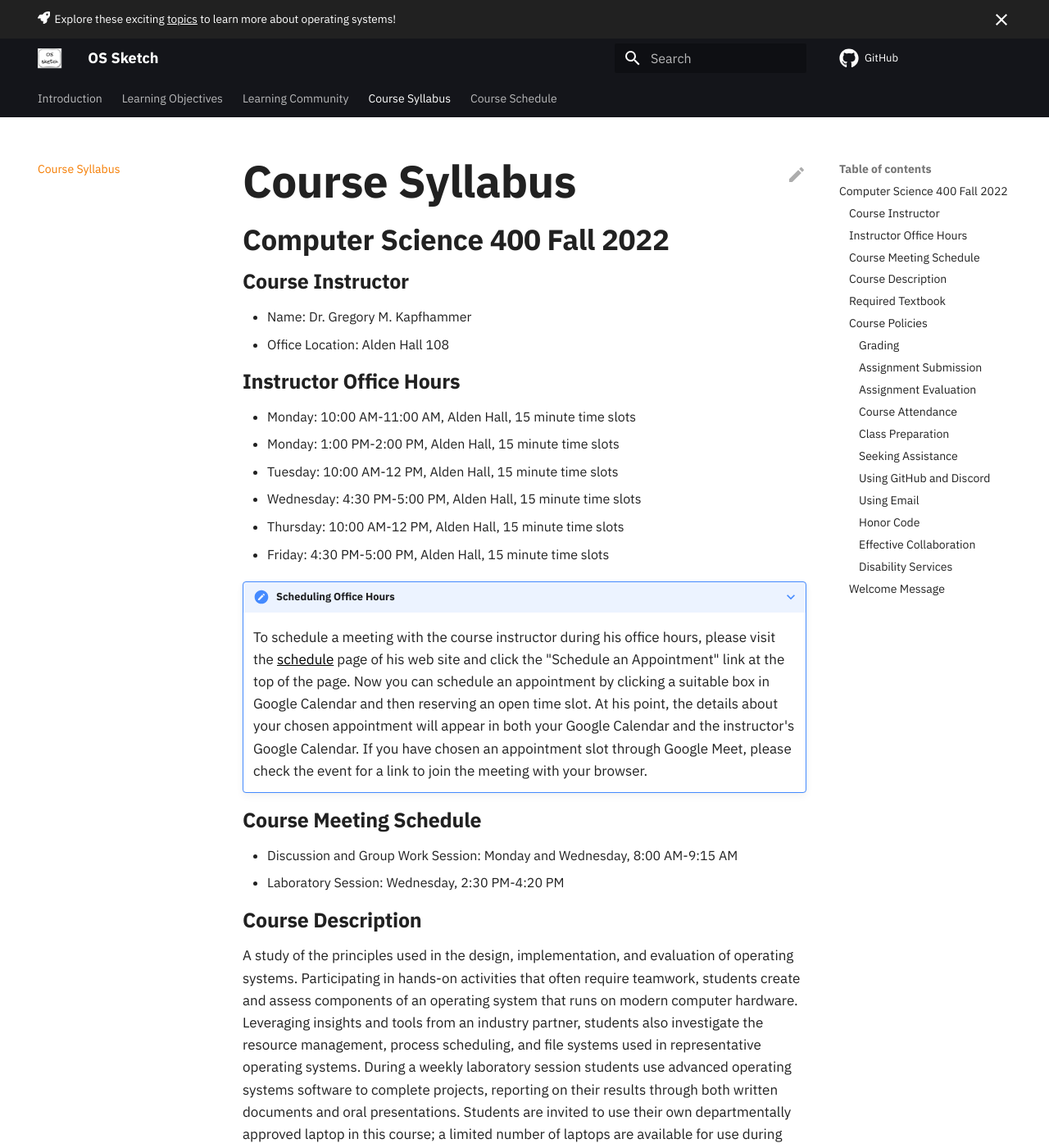
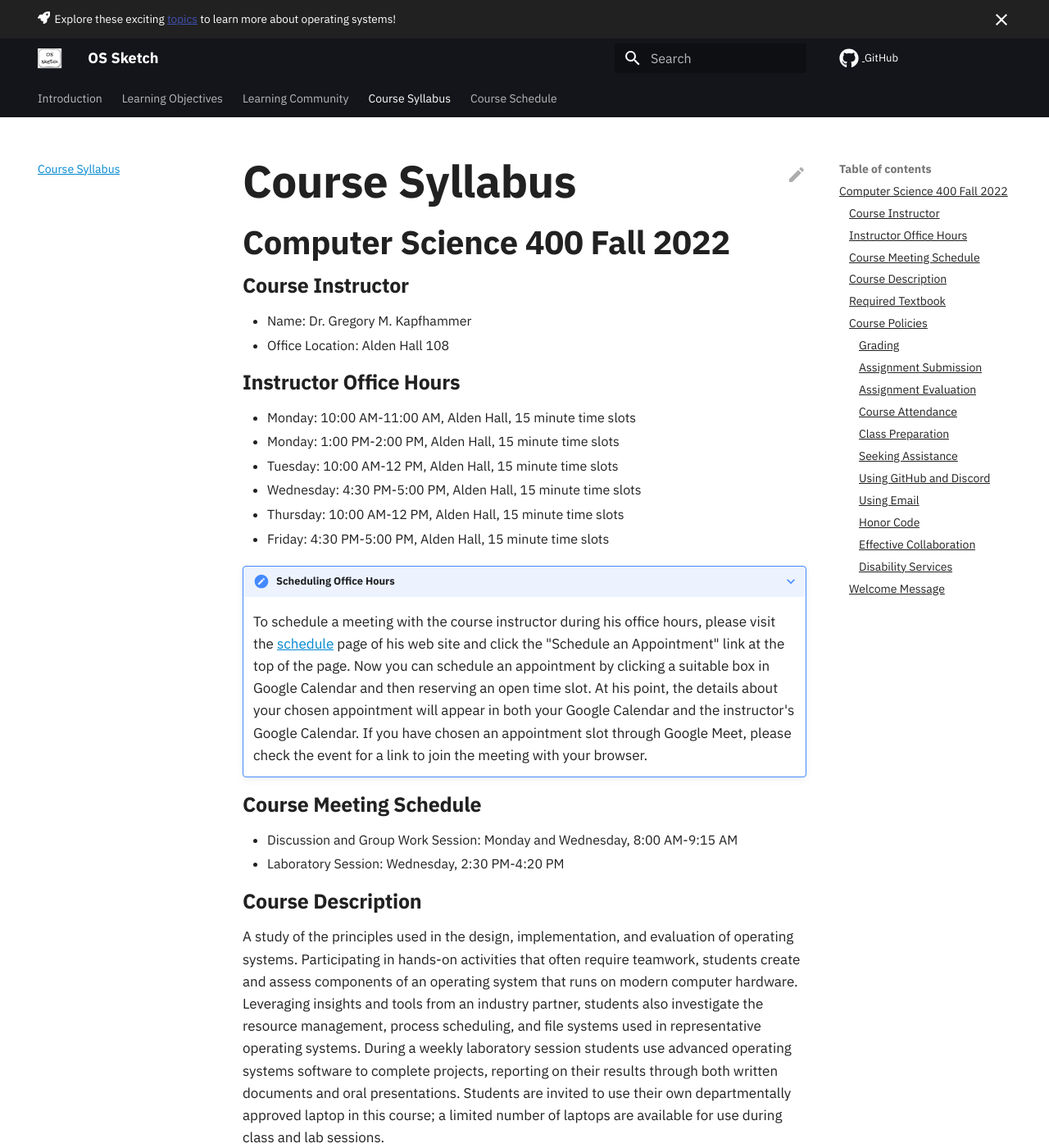
Before and after one commit to OS-Sketch/www.os-sketch.com, an MkDocs documentation site: the page built from docs/operating-systems/syllabus.md, in a window 1280 px wide and 1400 px high. Shown: the whole window at 82% size. Built offline with MkDocs 1.6.1 and Material for MkDocs 9.7.7, drawn with Linux system fonts in a browser that asks for light colours; comment, search, counter and statistics services are not loaded.

Commit message:
feat: Improve the extra.css stylesheet to support dual color scheme.

```diff
--- a/docs/stylesheets/extra.css
+++ b/docs/stylesheets/extra.css
@@ -1,32 +1,36 @@
 @import url("https://fonts.googleapis.com/css2?family=IBM+Plex+Mono:wght@500&display=swap");
 
-[data-md-color-scheme="default"] {
-  --md-typeset-a-color: #f57c00;
-  --md-typeset-mark-color: #ffcc80;
+.md-top {
+    background-color: #3949AB;
+    color: #FFFFFF;
 }
 
-.announcement {
-  color: var(--md-typeset-a-color) !important;
-  text-decoration: underline;
-  word-break: break-word;
+.md-nav__item .md-nav__link--active {
+    color: #0288D1;
 }
 
-.md-banner a {
-  color: var(--md-default-bg-color) !important;
+.md-nav__item .md-nav__link--active:hover {
+    color: #FF6E42;
 }
 
-.md-typeset a {
-  text-decoration: underline;
-  color: #000;
-  word-break: break-word;
+.md-copyright {
+    color: var(--md-footer-fg-color--light);
 }
 
-.md-tags {
-  margin-bottom: -0.5em !important;
+a {
+    text-decoration: underline;
 }
 
-[dir="ltr"] .md-tag {
+.md-tabs__link {
   text-decoration: none;
+}
+
+.md-copyright a {
+    text-decoration: underline;
+}
+
+.md-content {
+  --md-typeset-a-color: #0288D1;
 }
 
 .md-typeset p {
@@ -34,12 +38,20 @@
     font-size: 0.85rem;
 }
 
+.md-typeset img {
+    margin-bottom: -.5em;
+}
+
+.md-typeset ul li {
+    margin-bottom: 0.25em;
+}
+
 .md-typeset pre {
     font-weight: 600;
 }
 
 .md-typeset code {
-  font-weight: 500;
+    font-weight: 600;
 }
 
 .md-typeset h1 {
@@ -47,27 +59,27 @@
     color: var(--md-default-fg-color);
     font-weight: 600;
     font-size: 2.75rem;
-  line-height: 1;
-  margin-bottom: 0.5em;
+    line-height: 1.0;
+    margin-bottom: .5em;
     letter-spacing: -0.01em;
 }
 
 .md-typeset h2 {
     color: var(--md-default-fg-color);
     font-weight: 600;
-  font-size: 1.75rem;
-  margin-top: 0.75em;
-  margin-bottom: 0.25em;
-  line-height: 1;
+    font-size: 2rem;
+    margin-top: .5em;
+    margin-bottom: .25em;
+    line-height: 1.0;
 }
 
 .md-typeset h3 {
     color: var(--md-default-fg-color);
     font-weight: 600;
     font-size: 1.25rem;
-  margin-top: 0.75em;
-  margin-bottom: 0.75em;
-  line-height: 1;
+    margin-top: .75em;
+    margin-bottom: .75em;
+    line-height: 1.0;
 }
 
 #print-site-page h1.nav-section-title,
@@ -82,8 +94,8 @@
     padding-left: 0.5em;
     font-weight: 600;
     font-size: 2.75rem;
-  line-height: 1;
-  margin-bottom: 0.5em;
+    line-height: 1.0;
+    margin-bottom: .5em;
     letter-spacing: -0.01em;
     color: var(--md-default-fg-color);
 }
```
Lines whose indentation alone changed are shown as unchanged.
